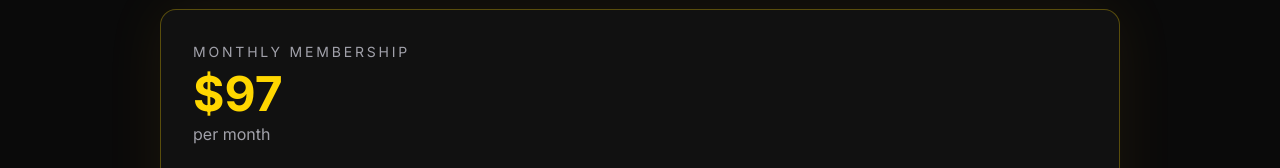
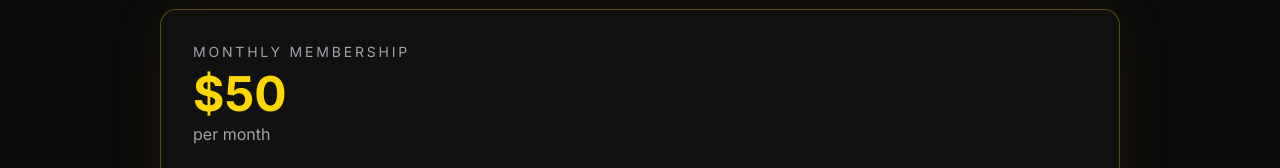
Before and after one commit to nixonwilfred/GoldQ, a Next.js app: page /community in a window 1280 px wide. Shown: the part 370-538 px from the top of the page. Built offline with nearby package versions, Linux system fonts and the light colour scheme; no server answers.

Commit message:
Update pricing to  and add Discord link

```diff
--- a/src/app/community/page.tsx
+++ b/src/app/community/page.tsx
@@ -23,16 +23,21 @@ export default function CommunityPage() {
 
       <div className="mt-10 rounded-2xl border border-gold/30 bg-panel p-8 shadow-[0_0_60px_rgba(245,166,35,0.08)]">
         <p className="text-sm uppercase tracking-[0.2em] text-zinc-400">Monthly Membership</p>
-        <p className="mt-2 text-5xl font-bold text-gold">$97</p>
+        <p className="mt-2 text-5xl font-bold text-gold">$50</p>
         <p className="mt-1 text-zinc-400">per month</p>
         <ul className="mt-7 space-y-3 text-zinc-200">
           {features.map((feature) => (
             <li key={feature}>• {feature}</li>
           ))}
         </ul>
-        <button className="mt-8 w-full rounded-md bg-gold px-6 py-3 font-semibold text-black transition hover:bg-amber sm:w-auto">
+        <a
+          href="https://discord.gg/D6Q7G2W9Y"
+          target="_blank"
+          rel="noopener noreferrer"
+          className="mt-8 inline-block w-full rounded-md bg-gold px-6 py-3 text-center font-semibold text-black transition hover:bg-amber sm:w-auto"
+        >
           Join GoldQ Discord
-        </button>
+        </a>
       </div>
     </section>
   );
```
